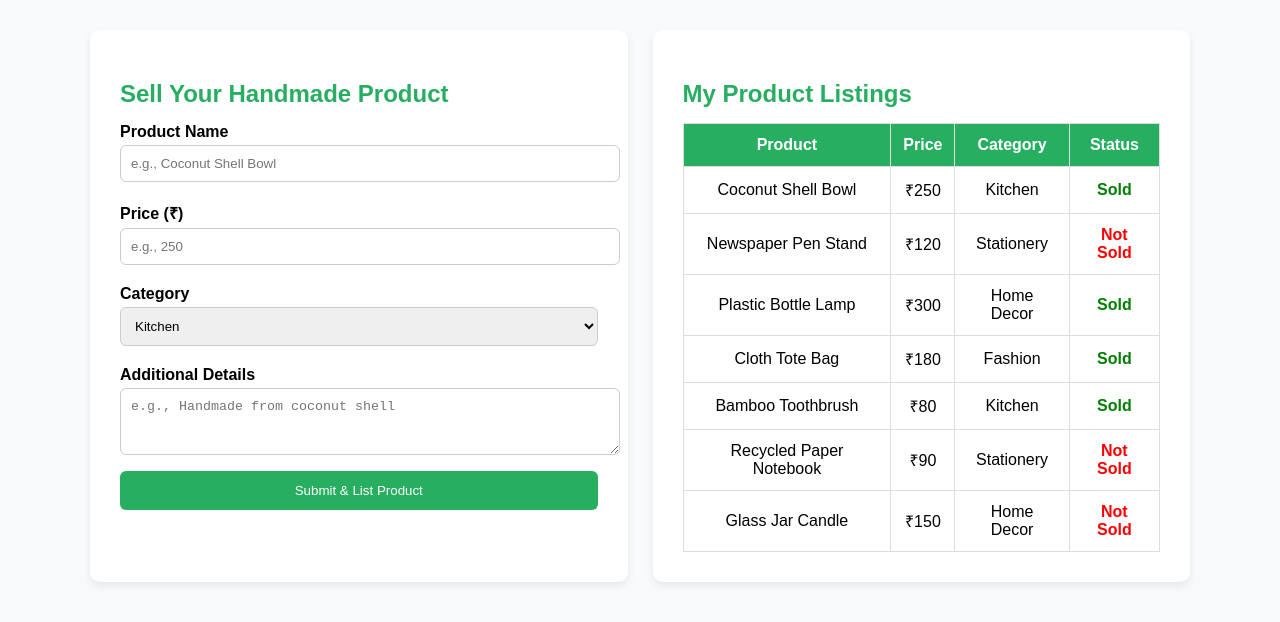
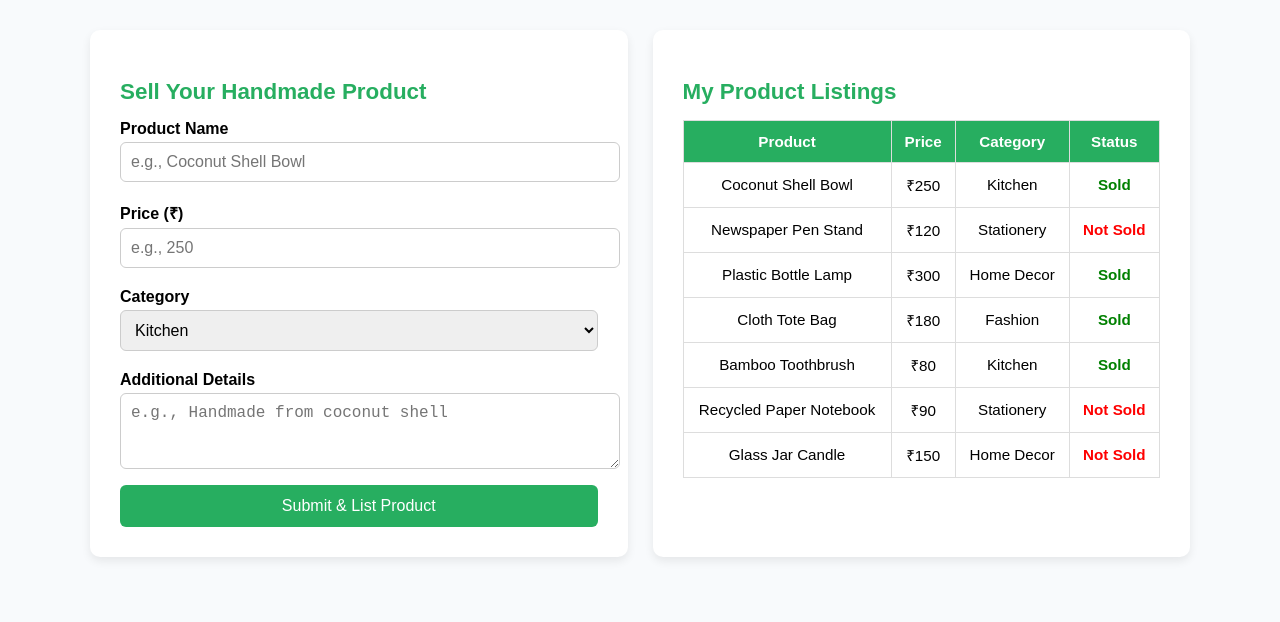
Before and after one commit to SivaRakshana3207/ReMakersHub, a plain HTML site: page sell2.html in a window 1280 px wide. Drawn offline with Linux system fonts and the light colour scheme.

Commit message:
Update sell2.html

```diff
--- a/sell2.html
+++ b/sell2.html
@@ -5,23 +5,120 @@
   <meta name="viewport" content="width=device-width, initial-scale=1.0">
   <title>Sell Handmade Products - ReMakersHub</title>
   <style>
-    body { font-family: Arial, sans-serif; margin: 0; padding: 0; background: #f8fafc; }
-    .container { width: 90%; max-width: 1100px; margin: 30px auto; display: flex; gap: 25px; }
-    .card { background: white; border-radius: 10px; padding: 30px; box-shadow: 0 4px 10px rgba(0,0,0,0.08); flex: 1; }
+    body {
+      font-family: Arial, sans-serif;
+      margin: 0;
+      padding: 0;
+      background: #f8fafc;
+    }
 
-    h2 { color: #27ae60; margin-bottom: 15px; }
-    label { font-weight: bold; display: block; margin: 8px 0 4px; }
+    .container {
+      width: 90%;
+      max-width: 1100px;
+      margin: 30px auto;
+      display: flex;
+      gap: 25px;
+      flex-wrap: wrap; /* allows wrapping on smaller screens */
+    }
+
+    .card {
+      background: white;
+      border-radius: 10px;
+      padding: 30px;
+      box-shadow: 0 4px 10px rgba(0,0,0,0.08);
+      flex: 1;
+      min-width: 300px; /* ensures cards shrink neatly */
+    }
+
+    h2 {
+      color: #27ae60;
+      margin-bottom: 15px;
+      font-size: 1.4rem;
+    }
+
+    label {
+      font-weight: bold;
+      display: block;
+      margin: 8px 0 4px;
+    }
+
     input, textarea, select {
-      width: 100%; padding: 10px; border: 1px solid #ccc; border-radius: 6px; margin-bottom: 12px;
+      width: 100%;
+      padding: 10px;
+      border: 1px solid #ccc;
+      border-radius: 6px;
+      margin-bottom: 12px;
+      font-size: 1rem;
     }
-    button { background: #27ae60; color: white; border: none; padding: 12px; border-radius: 6px; cursor: pointer; width: 100%; }
-    button:hover { background: #219150; }
 
-    table { width: 100%; border-collapse: collapse; margin-top: 15px; }
-    th, td { border: 1px solid #ddd; padding: 12px; text-align: center; }
-    th { background: #27ae60; color: white; }
-    td.sold { color: green; font-weight: bold; }
-    td.notsold { color: red; font-weight: bold; }
+    button {
+      background: #27ae60;
+      color: white;
+      border: none;
+      padding: 12px;
+      border-radius: 6px;
+      cursor: pointer;
+      width: 100%;
+      font-size: 1rem;
+    }
+
+    button:hover {
+      background: #219150;
+    }
+
+    table {
+      width: 100%;
+      border-collapse: collapse;
+      margin-top: 15px;
+    }
+
+    th, td {
+      border: 1px solid #ddd;
+      padding: 12px;
+      text-align: center;
+      font-size: 0.95rem;
+    }
+
+    th {
+      background: #27ae60;
+      color: white;
+    }
+
+    td.sold {
+      color: green;
+      font-weight: bold;
+    }
+
+    td.notsold {
+      color: red;
+      font-weight: bold;
+    }
+
+    /* ✅ Responsive Styling */
+    @media (max-width: 768px) {
+      .container {
+        flex-direction: column;
+        gap: 20px;
+      }
+
+      .card {
+        width: 100%;
+      }
+
+      table, th, td {
+        font-size: 0.9rem;
+      }
+    }
+
+    @media (max-width: 480px) {
+      h2 {
+        font-size: 1.2rem;
+      }
+      button {
+        padding: 10px;
+        font-size: 0.95rem;
+      }
+    }
   </style>
 </head>
 <body>
@@ -51,7 +148,6 @@
         <button type="submit">Submit & List Product</button>
       </form>
     </div>
-
 
     <!-- Sell History -->
     <div class="card">
```
